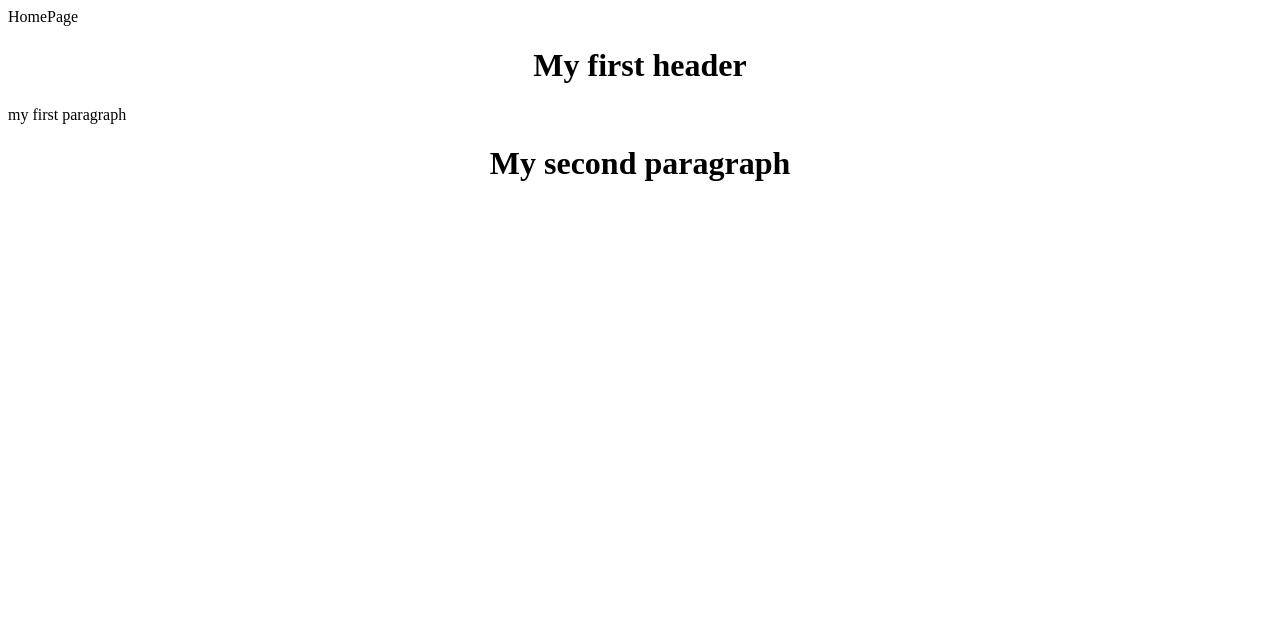
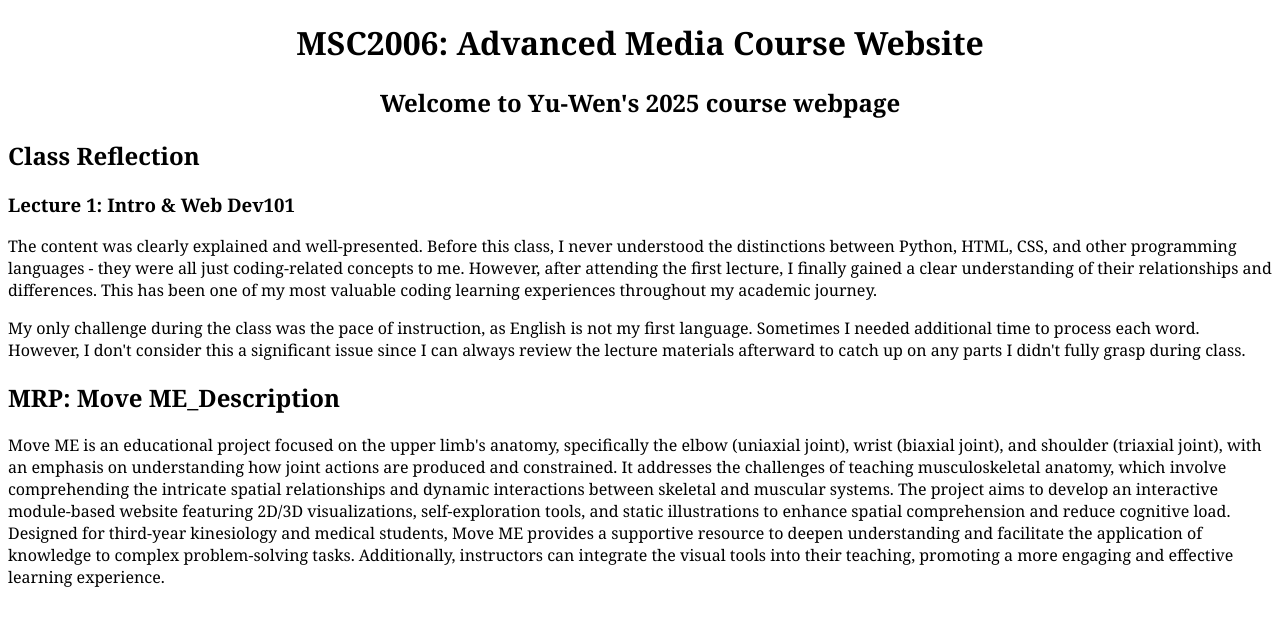
Before and after one commit to DinosaurVisuals/DinosaurVisuals.github.io, a plain HTML site: page index.html in a window 1280 px wide. Drawn offline with Linux system fonts and the light colour scheme.

Commit message:
update the index file to work right

```diff
--- a/index.html
+++ b/index.html
@@ -1,30 +1,52 @@
-<!DOCTYPE html>
+<!doctype html>
 <html>
-
 <head>
     <meta charset="utf-8">
-    <tile> HomePage </tile>
+        <!--tells a browser to use the UTF-8 character encoding to display a webpage -->
+    <title> MSc2006H_Adventure_YWJ</title>
+        <!--title means the tage on the browser-->
     <style>
         h1 {
             text-align: center;
+            font-family: Cambria, Cochin, Georgia, Times, 'Times New Roman', serif;
         }
-
-
-
+        h2{
+            text-align: left;
+            font-family: Cambria, Cochin, Georgia, Times, 'Times New Roman', serif;
+        }
+        h3{
+            text-align: left;
+            font-family: Cambria, Cochin, Georgia, Times, 'Times New Roman', serif;
+        }
+        p{
+            text-align: left;
+            font-family: Cambria, Cochin, Georgia, Times, 'Times New Roman', serif;
+        }
     </style>
-
 </head>
 
 <body>
+    <h1> MSC2006: Advanced Media Course Website </h1>
+    <h2 style="text-align: center;"> Welcome to Yu-Wen's 2025 course webpage </h2>
+    <h2> Class Reflection </h2>
+    <h3> Lecture 1: Intro & Web Dev101 </h3>
+    <p>
 
-    <h1 style="text-align: center;">
+        The content was clearly explained and well-presented. Before this class, I never understood the distinctions between Python, HTML, CSS, and other programming languages - they were all just coding-related concepts to me. However, after attending the first lecture, I finally gained a clear understanding of their relationships and differences. This has been one of my most valuable coding learning experiences throughout my academic journey.
+    </p>
 
-My first header
+    <p>
 
-    </h1>
-    <p> my first paragraph </p>
-    <h1> My second paragraph</h1>
+        My only challenge during the class was the pace of instruction, as English is not my first language. Sometimes I needed additional time to process each word. However, I don't consider this a significant issue since I can always review the lecture materials afterward to catch up on any parts I didn't fully grasp during class.
 
+    </p>
+
+    <h2> MRP: Move ME_Description</h2>
+    <p>
+
+        Move ME is an educational project focused on the upper limb's anatomy, specifically the elbow (uniaxial joint), wrist (biaxial joint), and shoulder (triaxial joint), with an emphasis on understanding how joint actions are produced and constrained. It addresses the challenges of teaching musculoskeletal anatomy, which involve comprehending the intricate spatial relationships and dynamic interactions between skeletal and muscular systems. The project aims to develop an interactive module-based website featuring 2D/3D visualizations, self-exploration tools, and static illustrations to enhance spatial comprehension and reduce cognitive load. Designed for third-year kinesiology and medical students, Move ME provides a supportive resource to deepen understanding and facilitate the application of knowledge to complex problem-solving tasks. Additionally, instructors can integrate the visual tools into their teaching, promoting a more engaging and effective learning experience.
+
+    </p>
 </body>
 
 </html>
```
Also changed, not shown: test.html (added, +30 -0 lines).
